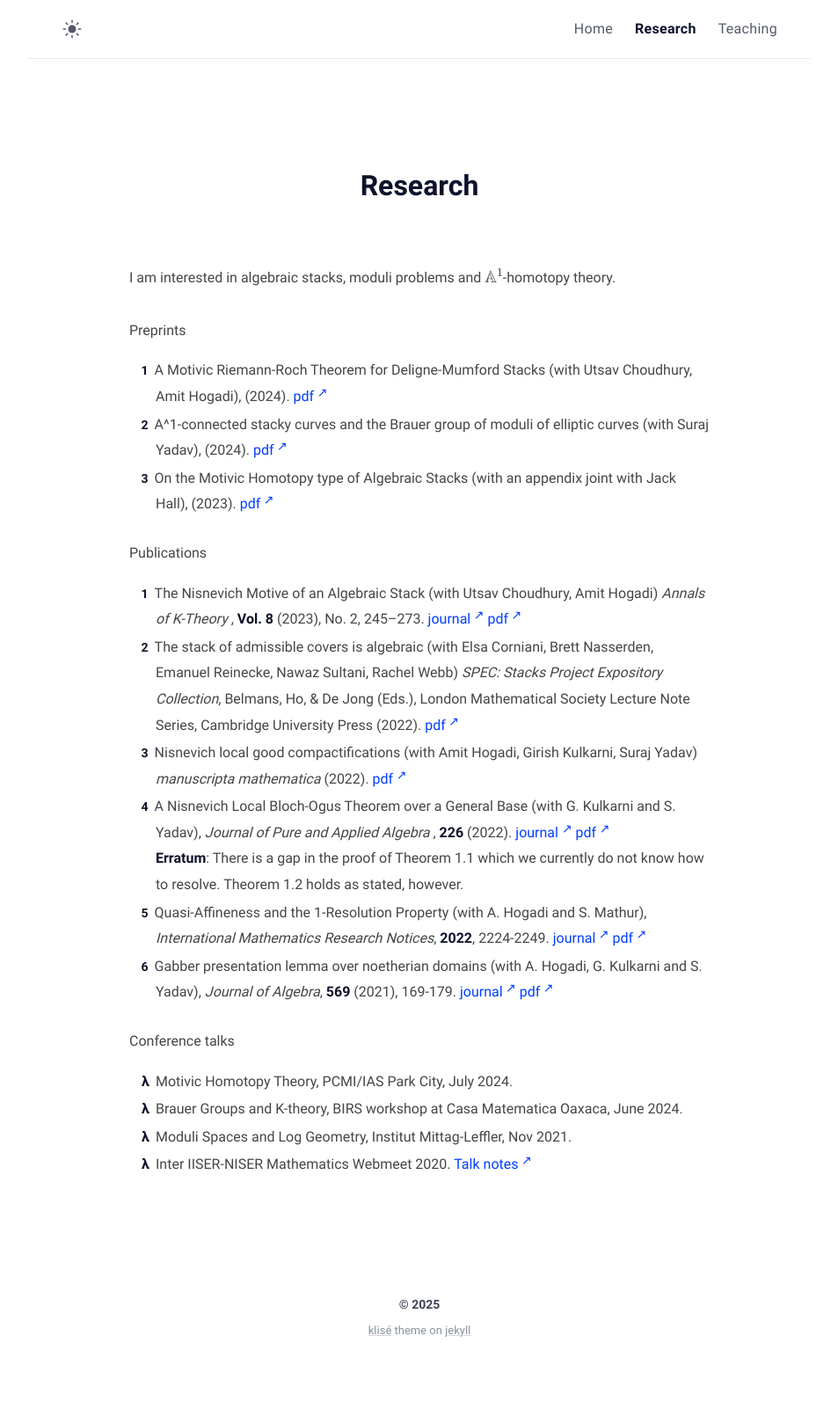
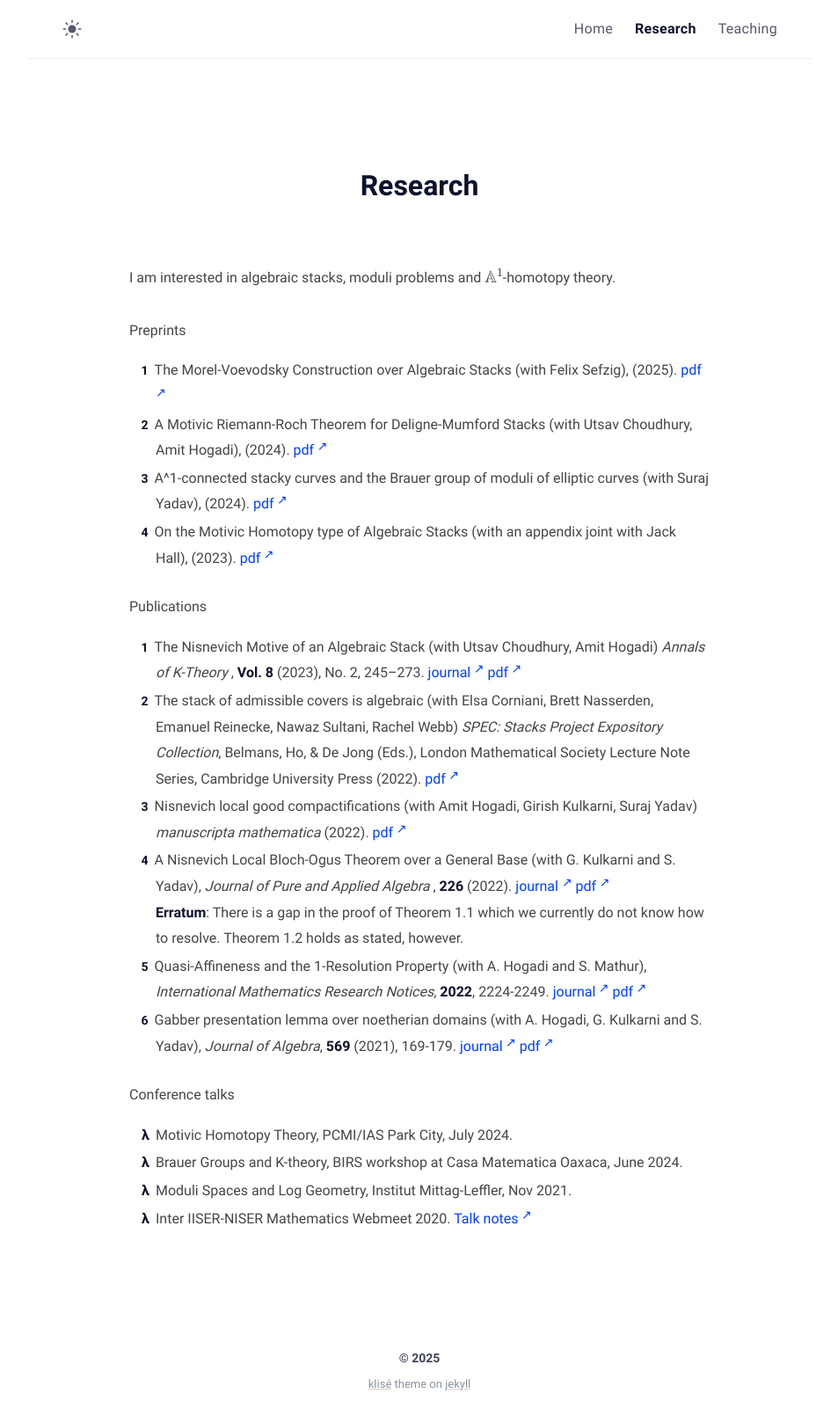
Before and after one commit to shambhavopaya/shambhavopaya.github.io, a Jekyll site: the page built from research.md, in a window 1280 px wide. Shown: the whole page at 88% size, without its empty margins (163-1116 px from the left). Built offline with Jekyll 4.4.1, drawn with Linux system fonts in a browser that asks for light colours; before the commit the page ends 1557 px from its top, so only the background shows below that.

Commit message:
mv_stacks_preprint

```diff
--- a/research.md
+++ b/research.md
@@ -11,6 +11,7 @@ comments:
 
 
 <p>Preprints</p>
+1. The Morel-Voevodsky Construction over Algebraic Stacks (with Felix Sefzig), (2025). <a href="https://arxiv.org/abs/2506.12820" target="_blank">pdf</a>
 1. A Motivic Riemann-Roch Theorem for Deligne-Mumford Stacks (with Utsav Choudhury, Amit Hogadi), (2024). <a href="https://arxiv.org/abs/2412.05071" target="_blank">pdf</a>
 1. A^1-connected stacky curves and the Brauer group of moduli of elliptic curves (with Suraj Yadav), (2024). <a href="https://arxiv.org/abs/2410.01525" target="_blank">pdf</a>
 1. On the Motivic Homotopy type of Algebraic Stacks (with an appendix joint with Jack Hall), (2023). <a href="https://arxiv.org/abs/2304.10631" target="_blank">pdf</a>
```
Also changed, not shown: 2 other files.
